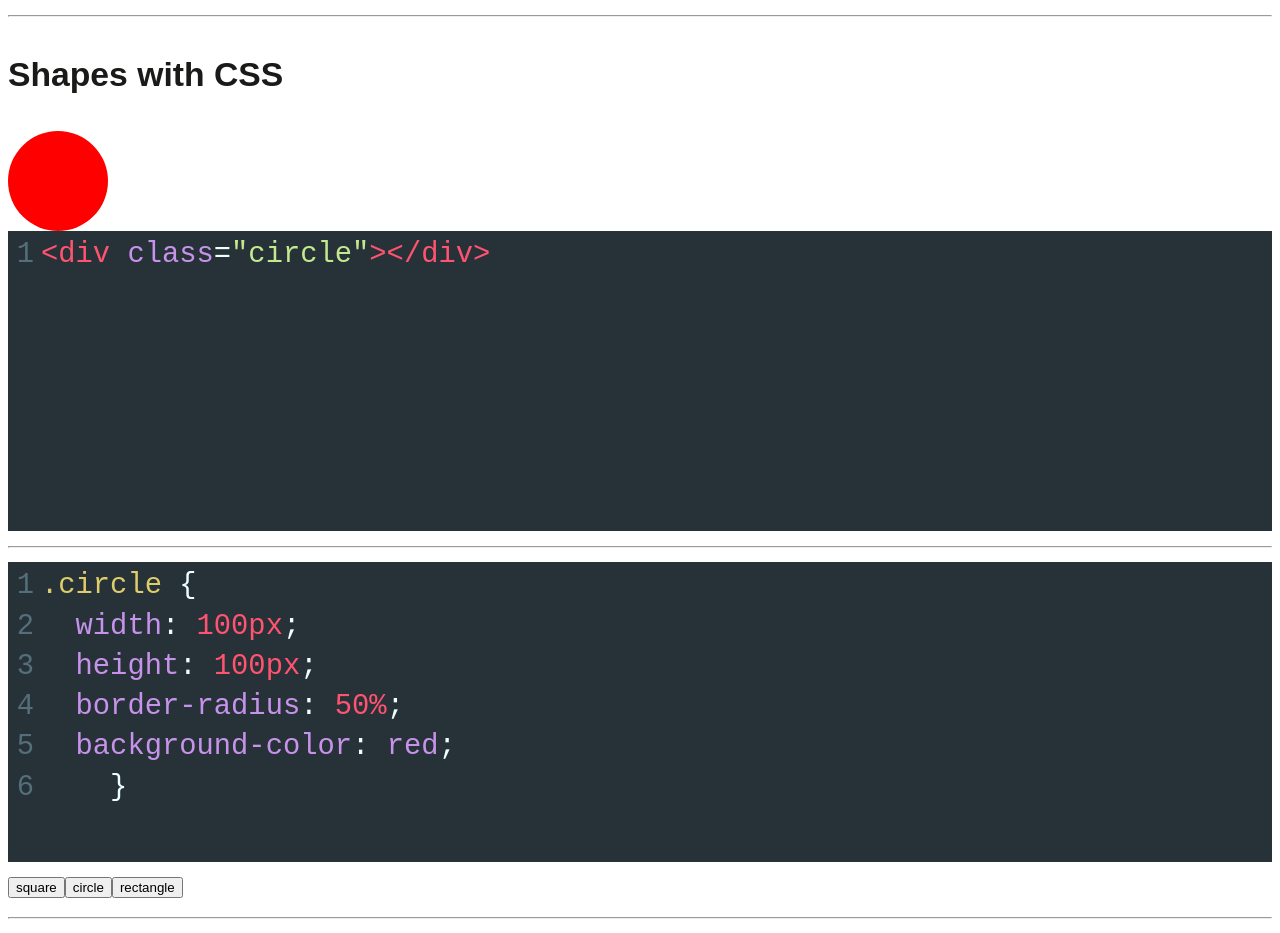
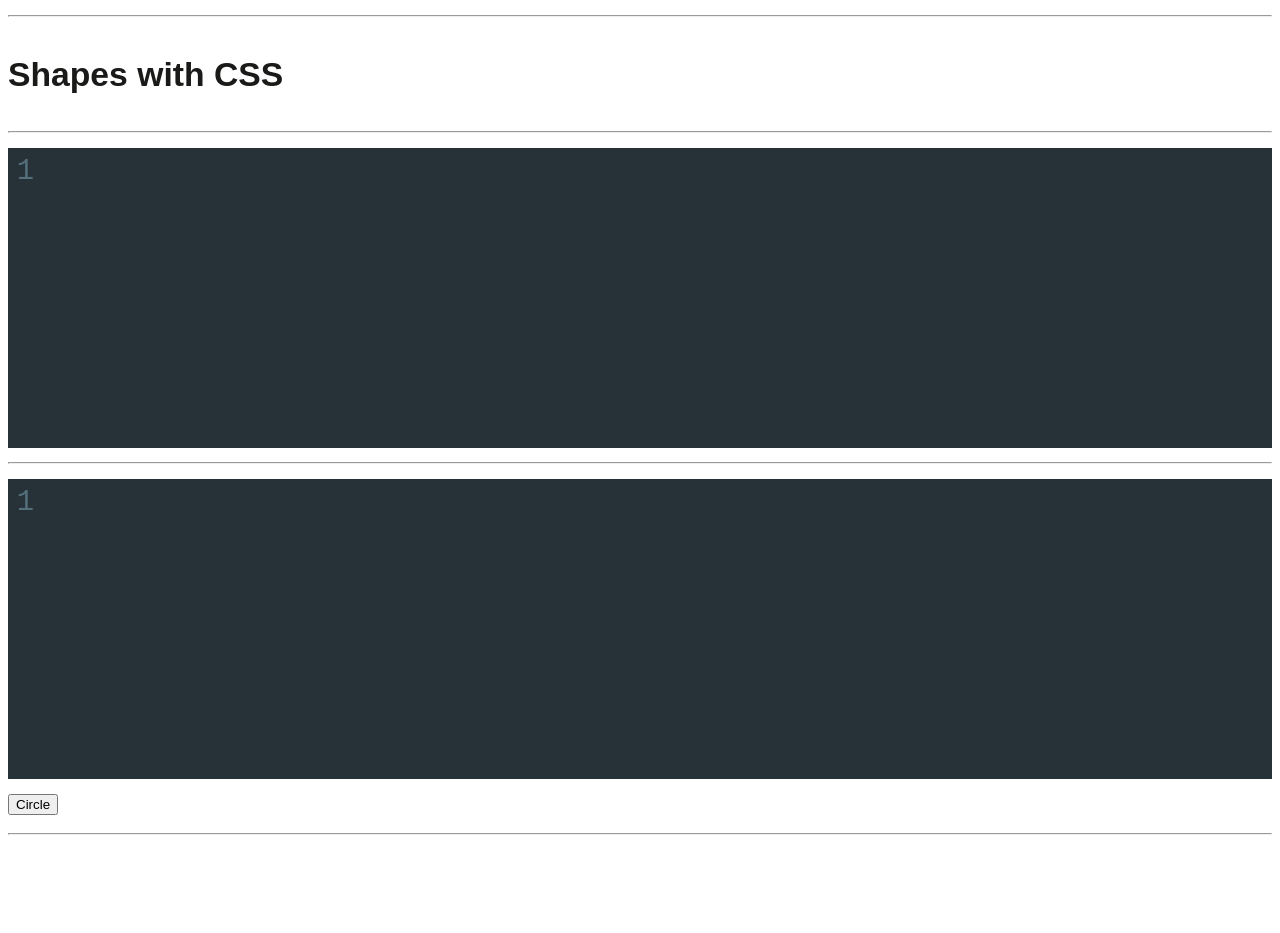
Before and after one commit to cra2ycoder/tutorial-redux, a React (Create React App) app: page / in a window 1280 px wide. Shown: the part 640-1573 px from the top of the page. After the commit the page ends 1490 px from the top, so only its background shows below. Built offline with nearby package versions, Linux system fonts and the light colour scheme.

Commit message:
css previewer component implemented

```diff
--- a/components/Shapes/Shapes.tsx
+++ b/components/Shapes/Shapes.tsx
@@ -3,6 +3,30 @@ import { Controlled as CodeMirror } from "react-codemirror2";
 import "codemirror/mode/xml/xml";
 import "codemirror/mode/css/css";
 import "codemirror/mode/javascript/javascript";
+
+const Circle = () => {
+  const styleSheet = `
+  .circle {
+    width: 100px;
+    height: 100px;
+    border-radius: 50%;
+    background-color: red;
+ }`;
+
+  return (
+    <div id="circle">
+      <style
+        id="css"
+        dangerouslySetInnerHTML={{
+          __html: styleSheet
+        }}
+      />
+      <div id="html">
+        <div className="circle"></div>
+      </div>
+    </div>
+  );
+};
 
 const CodePreviewer = ({ html, css }) => {
   return (
@@ -19,12 +43,6 @@ const CodePreviewer = ({ html, css }) => {
 };
 
 function CodeEditor({ code, setCode }: any) {
-  useEffect(() => {
-    const css = document.querySelectorAll("#css")[0].innerHTML;
-    const html = document.querySelectorAll("#html")[0].innerHTML;
-    setCode({ html, css });
-  }, []);
-
   return (
     <div>
       <CodeMirror
@@ -59,23 +77,48 @@ function CodeEditor({ code, setCode }: any) {
 }
 
 function Shapes() {
-  const shapeNames = ["square", "circle", "rectangle"];
+  const [activeComponent, setActiveComponent] = useState(null);
   const [code, setCode] = useState({
-    css: `.circle {
-         width: 100px;
-         height: 100px;
-         border-radius: 50%;
-         background-color: red;
-    }`,
-    html: `<div class="circle"></div>`
+    css: ``,
+    html: ``
   });
+
+  const components = [
+    {
+      component: <Circle />,
+      name: "Circle",
+      parentId: "circle"
+    }
+  ];
+
+  const renderComponent = (activeComponent: any) => {
+    setActiveComponent(activeComponent);
+  };
+
+  useEffect(() => {
+    const css = document.querySelectorAll(
+      `#${activeComponent?.parentId} #css`
+    )[0]?.innerHTML;
+
+    const html = document.querySelectorAll(
+      `#${activeComponent?.parentId} #html`
+    )[0]?.innerHTML;
+
+    setCode({ html, css });
+  }, [activeComponent]);
 
   return (
     <>
+      <div style={{ visibility: "hidden", height: 0 }}>
+        {activeComponent?.component || <></>}
+      </div>
       <CodePreviewer html={code?.html} css={code?.css} />
+      <hr />
       <CodeEditor code={code} setCode={setCode} />
-      {shapeNames.map((x) => (
-        <button>{x}</button>
+      {components.map((x, idx) => (
+        <button key={`btn-${idx}`} onClick={() => renderComponent(x)}>
+          {x.name}
+        </button>
       ))}
     </>
   );
```
